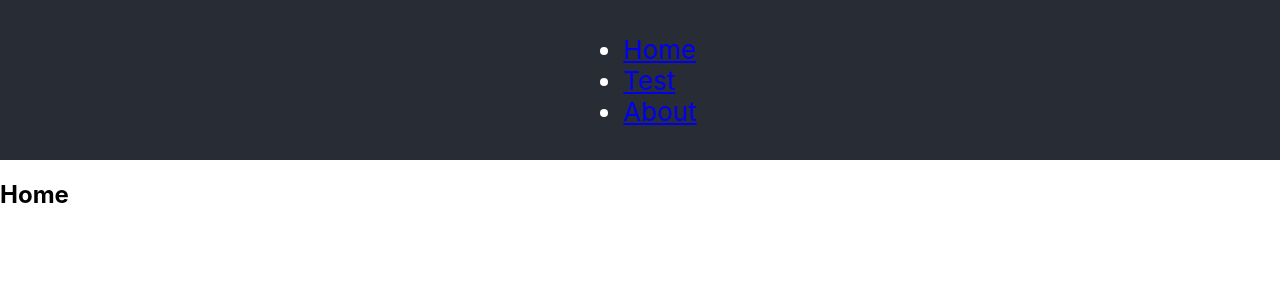
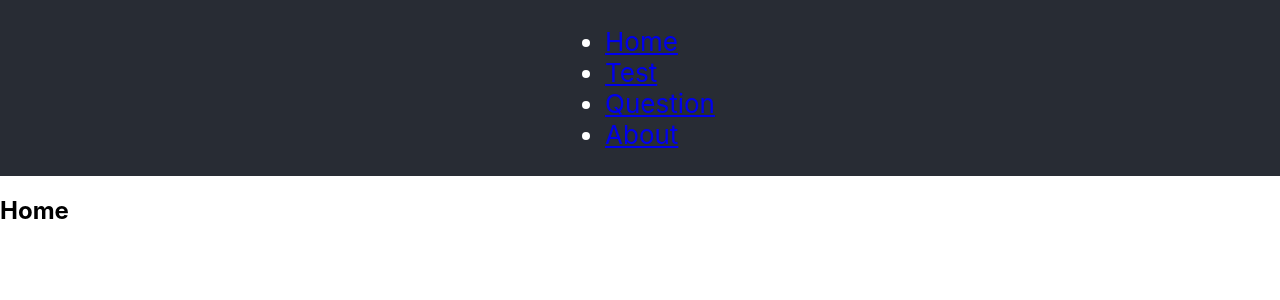
Before and after one commit to wsakolski/political-compass, a React (Create React App) app: page / in a window 1280 px wide. Shown: the top 300 px of the page. Built offline with nearby package versions, Linux system fonts and the light colour scheme.

Commit message:
Add simple page with question

```diff
--- a/package.json
+++ b/package.json
@@ -8,6 +8,7 @@
     "@testing-library/user-event": "^7.2.1",
     "react": "^16.12.0",
     "react-dom": "^16.12.0",
+    "react-redux": "^7.1.3",
     "react-router-dom": "^5.1.2",
     "react-scripts": "3.3.0",
     "redux": "^4.0.5",
--- a/src/App.js
+++ b/src/App.js
@@ -11,6 +11,8 @@ import {
 import { Test } from "./components/Test"
 import { Home } from "./components/Home"
 import { About } from "./components/About"
+import WhoAreYou from "./pages/WhoAreYou"
+
 
 function App() {
   return (
@@ -24,6 +26,10 @@ function App() {
             <Link to="/test">Test</Link>
           </li>
           <li>
+            {/* TODO to be moved somewhere else after nested router is added*/}
+            <Link to="/question">Question</Link>
+          </li>
+          <li>
             <Link to="/about">About</Link>
           </li>
         </ul>
@@ -35,6 +41,9 @@ function App() {
         <Route path="/about">
           <About />
         </Route>
+        <Route path="/question">
+          <WhoAreYou />
+        </Route>
         <Route path="/">
           <Home />
         </Route>
--- a/src/index.js
+++ b/src/index.js
@@ -1,10 +1,16 @@
 import React from "react"
 import ReactDOM from "react-dom"
+import { Provider } from "react-redux"
 import "./index.css"
 import App from "./App"
 import * as serviceWorker from "./serviceWorker"
+import store from "./store/index"
 
-ReactDOM.render(<App />, document.getElementById("root"))
+
+ReactDOM.render(
+  <Provider store={store}>
+    <App />
+  </Provider>, document.getElementById("root"))
 
 // If you want your app to work offline and load faster, you can change
 // unregister() to register() below. Note this comes with some pitfalls.
--- a/src/pages/WhoAreYou.js
+++ b/src/pages/WhoAreYou.js
@@ -8,7 +8,6 @@ const options = [
 
 class WhoAreYou extends Component {
   submit = values => {
-    // print the form values to the console
     console.log(values, options)
   }
 
--- a/src/reducers/index.js
+++ b/src/reducers/index.js
@@ -2,8 +2,8 @@ const initialState = {
   articles: [],
 }
 
-function rootReducer(state = initialState, action) {
+function customReducer(state = initialState, action) {
   return state
 }
 
-export default rootReducer
+export default customReducer
--- a/src/store/index.js
+++ b/src/store/index.js
@@ -1,9 +1,9 @@
 import { createStore, combineReducers } from "redux"
 import { reducer as formReducer } from "redux-form"
-import rootReducer from "../reducers/index"
+import customReducer from "../reducers/index"
 
 const rootReducer = combineReducers({
-  rootReducer: rootReducer,
+  customReducer: customReducer,
   form: formReducer,
 })
 
```
Also changed, not shown: 1 other file (tests, documents, lock files or other folders).
